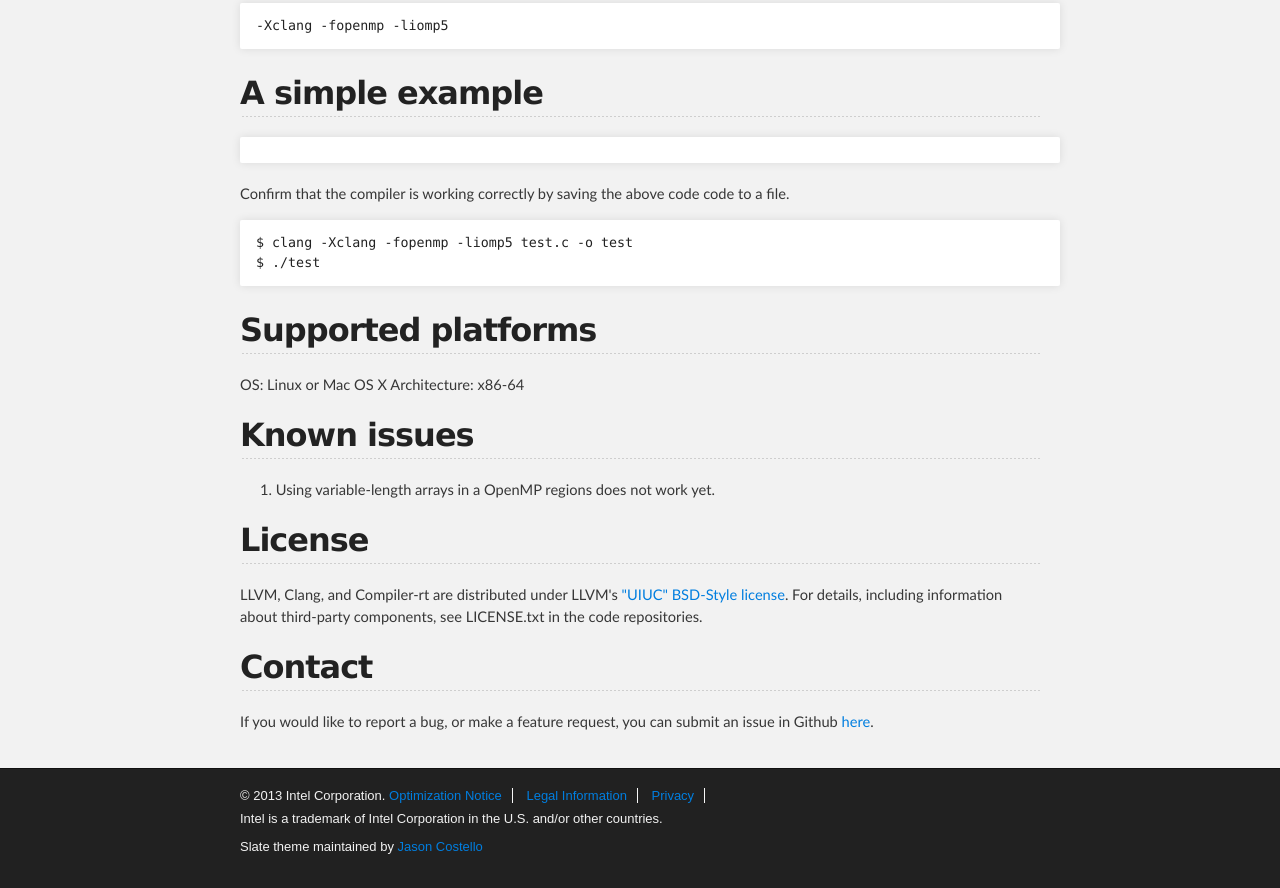
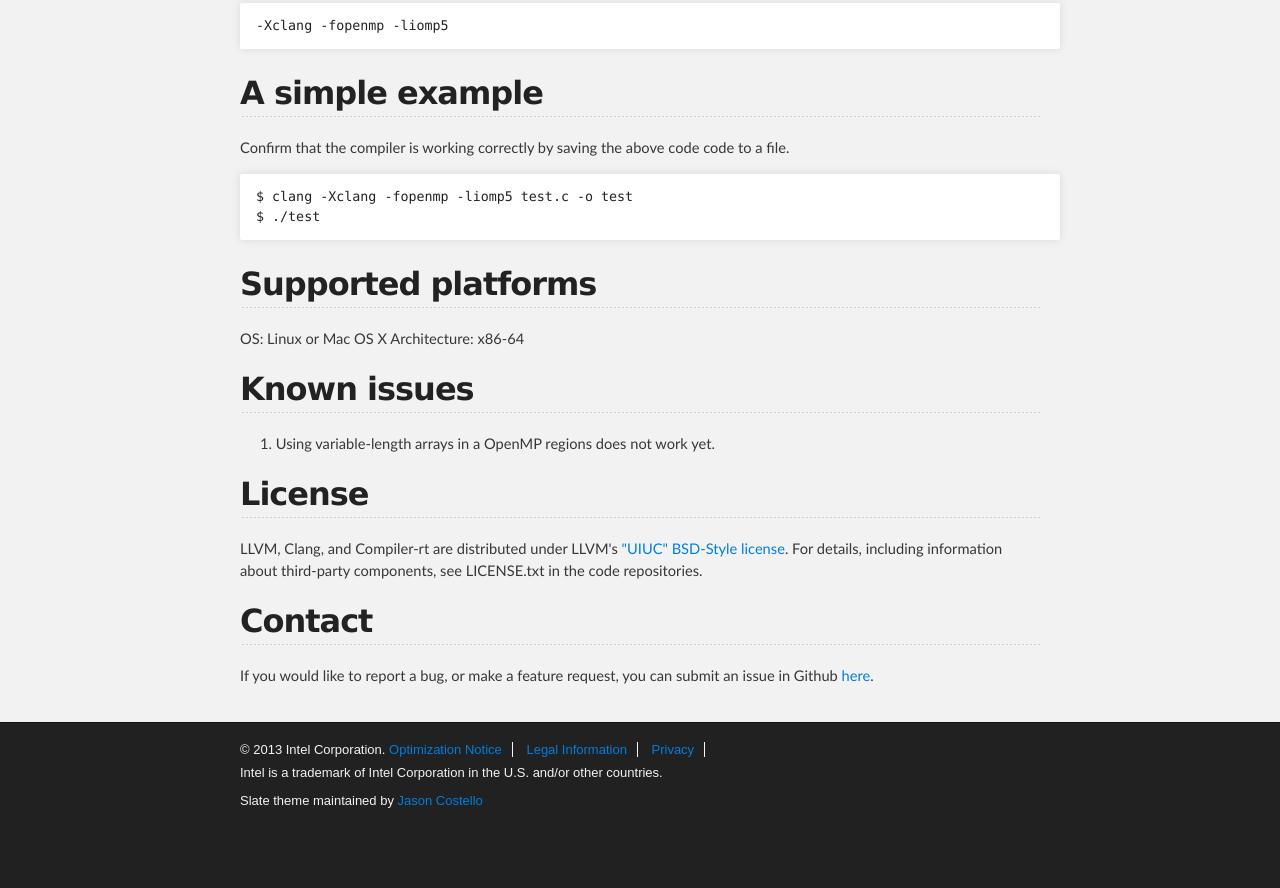
Before and after one commit to clang-omp/clang-omp.github.io, a plain HTML site: page index.html in a window 1280 px wide. Shown: the part 1209-2097 px from the top of the page. After the commit the page ends 2051 px from the top, so only its background shows below. Drawn offline with Linux system fonts and the light colour scheme; a script that the page names is missing.

Commit message:
Update index.html

```diff
--- a/index.html
+++ b/index.html
@@ -79,8 +79,7 @@ export LD_LIBRARY_PATH=/install/prefix/lib:&lt;OpenMP library path&gt;:$LD_LIBRA
 <h2>
 <a name="a-simple-example" class="anchor" href="#a-simple-example"><span class="octicon octicon-link"></span></a>A simple example</h2>
 
-<pre><code><script src="https://gist.github.com/clang-omp/89efe59c6f79ae2bc204.js"></script></code></pre>
-<script src="http://pastebin.com/embed_js.php?i=9setJXbD"></script>
+<script src="https://gist.github.com/clang-omp/89efe59c6f79ae2bc204.js"></script>
 
 <p>Confirm that the compiler is working correctly by saving the above code code to a file.</p>
 
```
